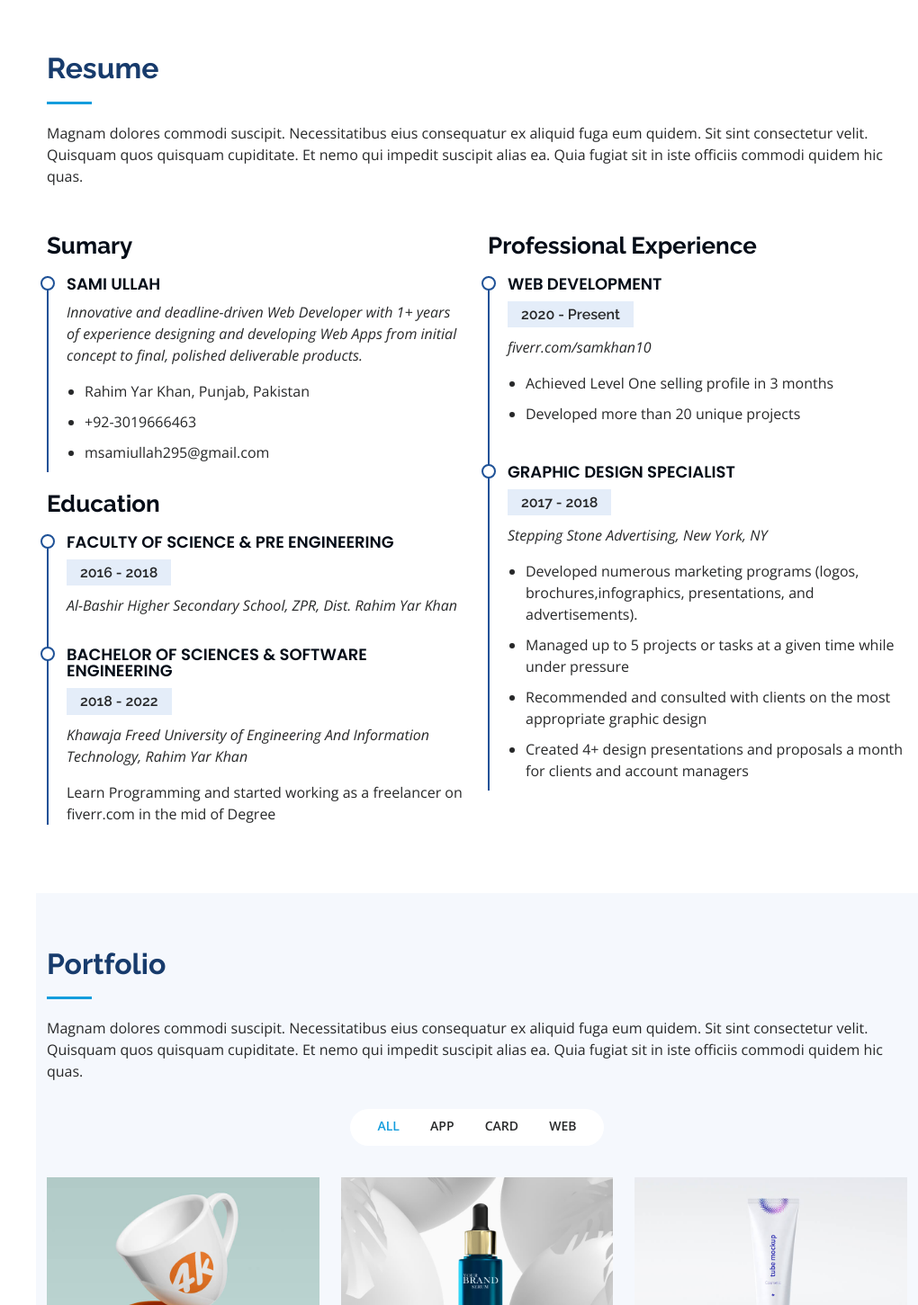
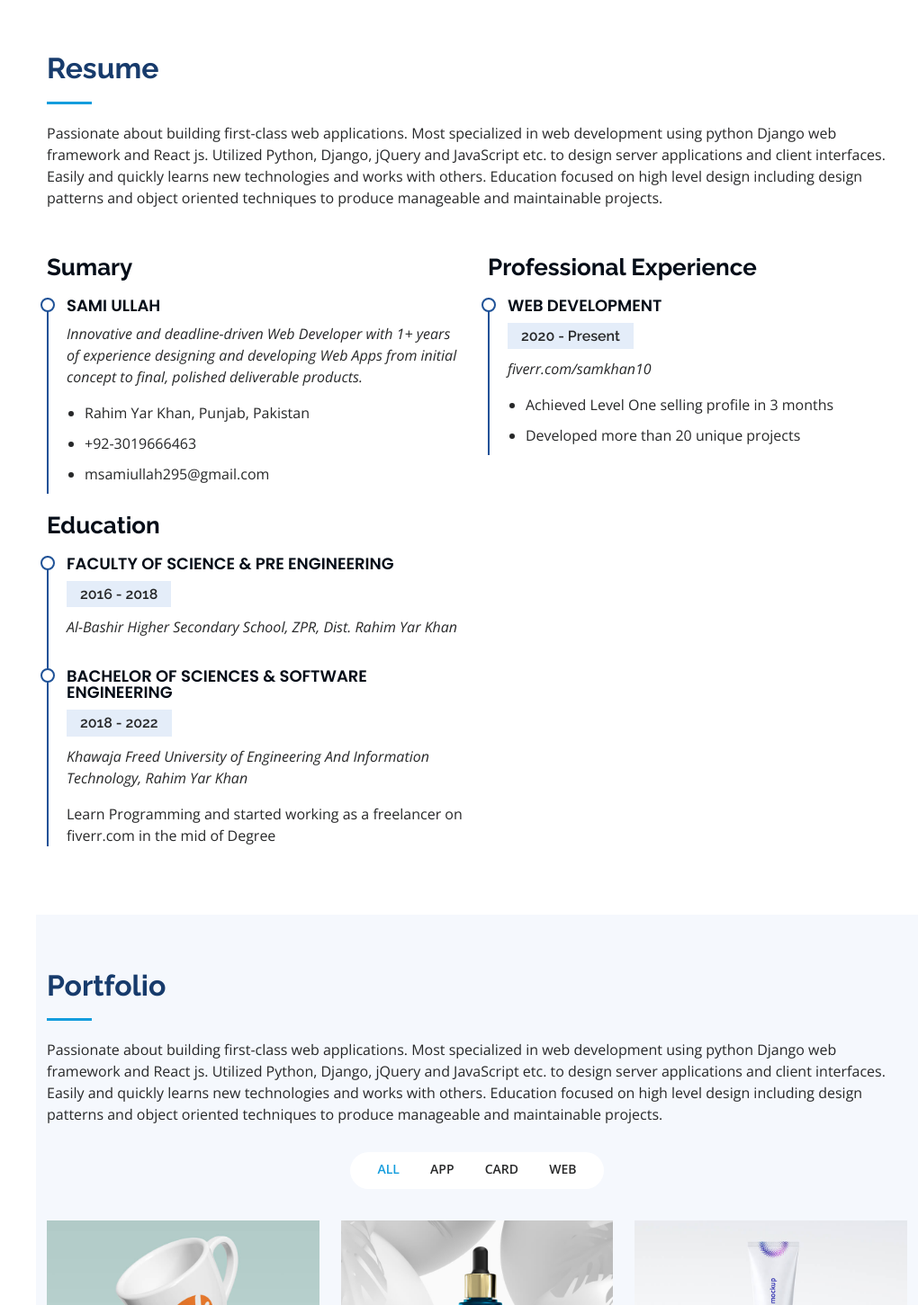
Before and after one commit to samiu11ah/samiiullah, a plain HTML site: page public/index.html in a window 1280 px wide. Shown: the part 2380-3831 px from the top of the page at 90% size, without its empty margins (260-1280 px from the left). Drawn offline with nearby package versions, Linux system fonts and the light colour scheme.

Commit message:
added resume and portfolio

```diff
--- a/public/index.html
+++ b/public/index.html
@@ -275,9 +275,7 @@
 
         <div class="section-title">
           <h2>Resume</h2>
-          <p>Magnam dolores commodi suscipit. Necessitatibus eius consequatur ex aliquid fuga eum quidem. Sit sint
-            consectetur velit. Quisquam quos quisquam cupiditate. Et nemo qui impedit suscipit alias ea. Quia fugiat sit
-            in iste officiis commodi quidem hic quas.</p>
+          <p>Passionate about building first-class web applications. Most specialized in web development using python Django web framework and React js. Utilized Python, Django, jQuery and JavaScript etc. to design server applications and client interfaces. Easily and quickly learns new technologies and works with others. Education focused on high level design including design patterns and object oriented techniques to produce manageable and maintainable projects.</p>
         </div>
 
         <div class="row">
@@ -320,7 +318,7 @@
                 <li>Developed more than 20 unique projects</li>
               </ul>
             </div>
-            <div class="resume-item">
+<!--             <div class="resume-item">
               <h4>Graphic design specialist</h4>
               <h5>2017 - 2018</h5>
               <p><em>Stepping Stone Advertising, New York, NY</em></p>
@@ -331,7 +329,7 @@
                 <li>Recommended and consulted with clients on the most appropriate graphic design</li>
                 <li>Created 4+ design presentations and proposals a month for clients and account managers</li>
               </ul>
-            </div>
+            </div> -->
           </div>
         </div>
 
@@ -344,9 +342,7 @@
 
         <div class="section-title">
           <h2>Portfolio</h2>
-          <p>Magnam dolores commodi suscipit. Necessitatibus eius consequatur ex aliquid fuga eum quidem. Sit sint
-            consectetur velit. Quisquam quos quisquam cupiditate. Et nemo qui impedit suscipit alias ea. Quia fugiat sit
-            in iste officiis commodi quidem hic quas.</p>
+          <p>Passionate about building first-class web applications. Most specialized in web development using python Django web framework and React js. Utilized Python, Django, jQuery and JavaScript etc. to design server applications and client interfaces. Easily and quickly learns new technologies and works with others. Education focused on high level design including design patterns and object oriented techniques to produce manageable and maintainable projects.</p>
         </div>
 
         <div class="row" data-aos="fade-up">
```
